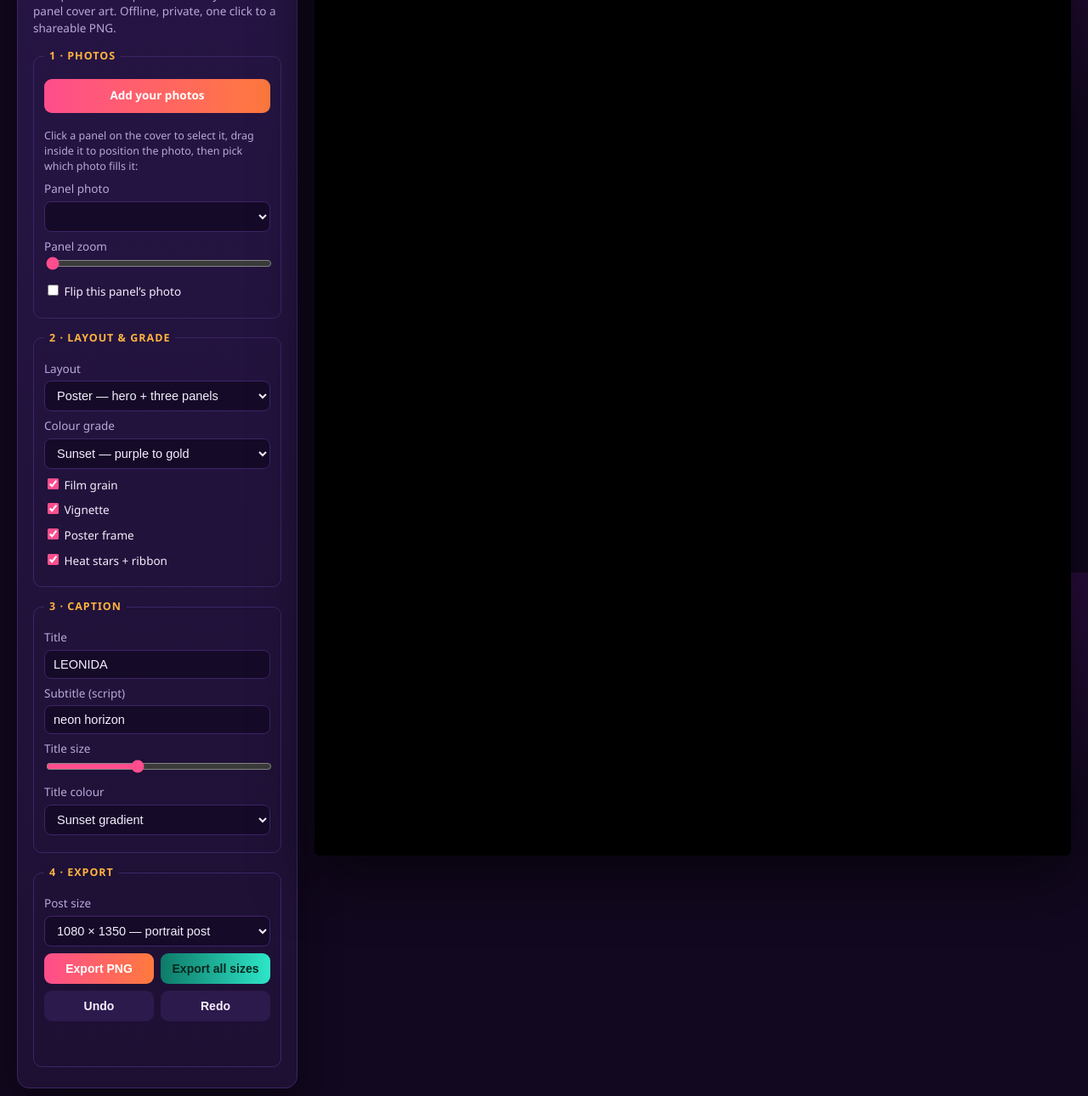
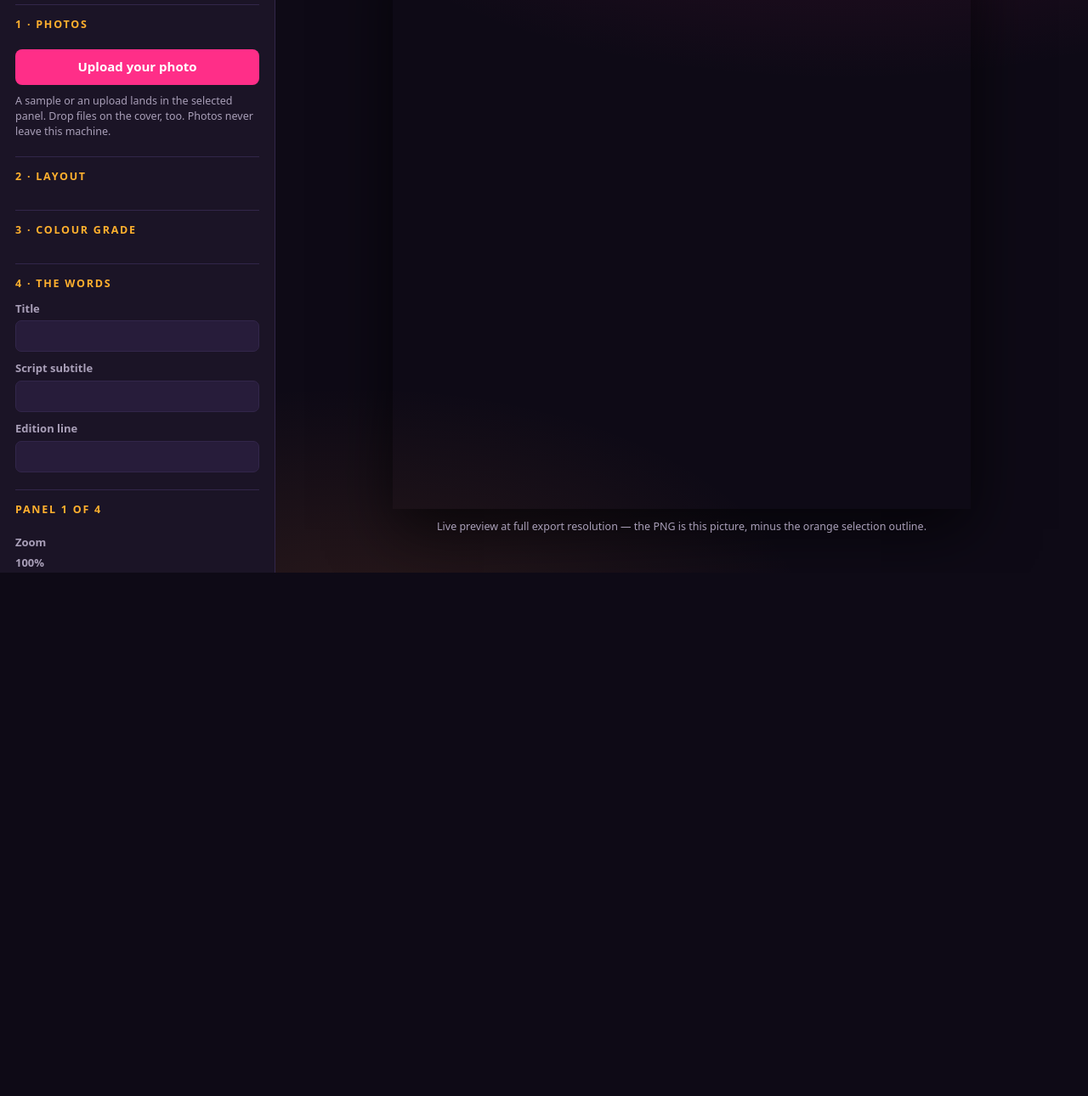
Before and after one commit to fathirdwi757-maker/gta6-cover-art, a plain HTML site: page app/index.html in a window 1280 px wide. Shown: the part 126-1416 px from the top of the page at 85% size. After the commit the page ends 800 px from the top, so only its background shows below. Drawn offline with Linux system fonts and the light colour scheme.

Commit message:
Neon Horizon Cover Studio rebuilt: full cover-art web app

```diff
--- a/app/index.html
+++ b/app/index.html
@@ -3,93 +3,79 @@
 <head>
 <meta charset="utf-8">
 <meta name="viewport" content="width=device-width, initial-scale=1">
-<title>Neon Horizon Cover Studio</title>
+<title>Neon Horizon Cover Studio — GTA-style cover art from your photos</title>
 <link rel="stylesheet" href="./style.css">
 </head>
 <body>
-<main class="app">
-  <section class="controls" aria-label="Cover controls">
-    <h1>Neon Horizon <span>Cover Studio</span></h1>
-    <p class="tagline">Your photos + a caption &rarr; GTA-style multi-panel cover art. Offline, private, one click to a shareable PNG.</p>
+<div class="app">
+  <aside class="rail">
+    <header class="brand">
+      <h1>Neon Horizon</h1>
+      <p class="tagline">Cover Studio — your photos, poster-cover art, one PNG.</p>
+    </header>
 
-    <fieldset>
-      <legend>1 &middot; Photos</legend>
-      <label class="file">Add your photos <input id="photos" type="file" accept="image/*" multiple></label>
-      <div id="thumbs" class="thumbs" aria-label="Loaded photos"></div>
-      <p class="hint">Click a panel on the cover to select it, drag inside it to position the photo, then pick which photo fills it:</p>
-      <label>Panel photo
-        <select id="panelPhoto"></select>
+    <section class="group">
+      <h2>1 · Photos</h2>
+      <div id="sample-row" class="sample-row"></div>
+      <label class="upload-button">
+        Upload your photo
+        <input id="photo-file" type="file" accept="image/*" multiple hidden>
       </label>
-      <label>Panel zoom <input id="panelZoom" type="range" min="1" max="3" step="0.01" value="1"></label>
-      <label class="check"><input id="panelFlip" type="checkbox"> Flip this panel&rsquo;s photo</label>
-    </fieldset>
+      <p class="hint">A sample or an upload lands in the selected panel. Drop files on the cover, too. Photos never leave this machine.</p>
+    </section>
 
-    <fieldset>
-      <legend>2 &middot; Layout &amp; grade</legend>
-      <label>Layout
-        <select id="layout">
-          <option value="poster" selected>Poster &mdash; hero + three panels</option>
-          <option value="quad">Quad &mdash; four-panel grid</option>
-          <option value="nine">Nine &mdash; cover grid + title block</option>
-          <option value="solo">Solo &mdash; full-bleed hero</option>
-        </select>
+    <section class="group">
+      <h2>2 · Layout</h2>
+      <div id="layout-row" class="button-row"></div>
+    </section>
+
+    <section class="group">
+      <h2>3 · Colour grade</h2>
+      <div id="grade-row" class="button-row"></div>
+    </section>
+
+    <section class="group">
+      <h2>4 · The words</h2>
+      <label class="field">Title
+        <input id="title" type="text" maxlength="26" autocomplete="off">
       </label>
-      <label>Colour grade
-        <select id="grade">
-          <option value="sunset" selected>Sunset &mdash; purple to gold</option>
-          <option value="neon">Neon night &mdash; teal &amp; pink</option>
-          <option value="vice">Vice pastel &mdash; pink &amp; cyan</option>
-          <option value="golden">Golden hour &mdash; warm film</option>
-          <option value="ink">Ink &mdash; high-contrast mono</option>
-          <option value="chrome">Chrome noir &mdash; crushed black &amp; steel</option>
-        </select>
+      <label class="field">Script subtitle
+        <input id="subtitle" type="text" maxlength="30" autocomplete="off">
       </label>
-      <label class="check"><input id="grain" type="checkbox" checked> Film grain</label>
-      <label class="check"><input id="vignette" type="checkbox" checked> Vignette</label>
-      <label class="check"><input id="frame" type="checkbox" checked> Poster frame</label>
-      <label class="check"><input id="badge" type="checkbox" checked> Heat stars + ribbon</label>
-    </fieldset>
+      <label class="field">Edition line
+        <input id="author" type="text" maxlength="48" autocomplete="off">
+      </label>
+    </section>
 
-    <fieldset>
-      <legend>3 &middot; Caption</legend>
-      <label>Title <input id="title" type="text" maxlength="24" value="LEONIDA"></label>
-      <label>Subtitle (script) <input id="subtitle" type="text" maxlength="40" value="neon horizon"></label>
-      <label>Title size <input id="titleSize" type="range" min="0.6" max="1.6" step="0.02" value="1"></label>
-      <label>Title colour
-        <select id="titleFill">
-          <option value="sunsetfill" selected>Sunset gradient</option>
-          <option value="white">White</option>
-          <option value="neonfill">Neon gradient</option>
-          <option value="goldfill">Gold gradient</option>
-        </select>
+    <section class="group">
+      <h2 id="panel-heading">Panel 1 of 4</h2>
+      <div id="panel-tabs" class="panel-tabs"></div>
+      <label class="field zoom-field">Zoom <span id="zoom-value">100%</span>
+        <input id="zoom" type="range" min="1" max="3" step="0.01" value="1">
       </label>
-    </fieldset>
+      <div class="button-row">
+        <button id="flip" type="button">Flip photo</button>
+        <button id="spread" type="button">Fill all panels</button>
+        <button id="clear-photo" type="button">Clear photo</button>
+      </div>
+      <p class="hint">Drag the photo on the cover to reframe it; scroll to zoom; arrow keys switch panels.</p>
+    </section>
 
-    <fieldset>
-      <legend>4 &middot; Export</legend>
-      <label>Post size
-        <select id="size">
-          <option value="1080x1350" selected>1080 &times; 1350 &mdash; portrait post</option>
-          <option value="1080x1080">1080 &times; 1080 &mdash; square post</option>
-          <option value="1920x1080">1920 &times; 1080 &mdash; landscape</option>
-          <option value="1080x1920">1080 &times; 1920 &mdash; story</option>
-        </select>
+    <section class="group">
+      <h2>5 · Export</h2>
+      <label class="field">Post size
+        <select id="size"></select>
       </label>
-      <div class="row">
-        <button id="export" type="button">Export PNG</button>
-        <button id="exportAll" type="button">Export all sizes</button>
-      </div>
-      <div class="row">
-        <button id="undo" type="button">Undo</button>
-        <button id="redo" type="button">Redo</button>
-      </div>
-      <p id="status" role="status"></p>
-    </fieldset>
-  </section>
-  <section class="stage">
-    <canvas id="cover" width="1080" height="1350" aria-label="Cover preview"></canvas>
-  </section>
-</main>
+      <button id="export" type="button" class="export-button">Export PNG</button>
+      <p id="status" class="status" role="status"></p>
+    </section>
+  </aside>
+
+  <main id="stage" class="stage">
+    <canvas id="cover" width="1080" height="1080" aria-label="Your cover, live preview"></canvas>
+    <p class="stage-hint">Live preview at full export resolution — the PNG is this picture, minus the orange selection outline.</p>
+  </main>
+</div>
 <script type="module" src="./src/main.js"></script>
 </body>
 </html>
--- a/app/style.css
+++ b/app/style.css
@@ -1,78 +1,312 @@
-/* Neon Horizon Cover Studio — dark neon editor theme. */
+/* Neon Horizon Cover Studio: a dark editing rail beside a bright stage.
+   The two display faces are bundled under app/fonts/ (SIL Open Font
+   License), so the page and the canvas lettering work with no network. */
+
+@font-face {
+  font-family: 'Anton';
+  src: url('./fonts/Anton-Regular.ttf') format('truetype');
+  font-display: swap;
+}
+
+@font-face {
+  font-family: 'Pacifico';
+  src: url('./fonts/Pacifico-Regular.ttf') format('truetype');
+  font-display: swap;
+}
+
 :root {
-  --bg: #12081f;
-  --panel: #1d1033;
-  --panel-2: #261545;
-  --line: #3d2566;
-  --text: #f5eefc;
-  --muted: #b9a8d9;
-  --pink: #ff4d8d;
-  --teal: #2ee6c8;
-  --gold: #ffb340;
+  --ink: #f3ecdf;
+  --ink-dim: #a99fb8;
+  --rail: #1b1426;
+  --rail-edge: #32264a;
+  --stage: #0e0a16;
+  --accent: #ff2e88;
+  --amber: #ffb02e;
+  --field: #271c3a;
 }
+
 * { box-sizing: border-box; }
-html, body { margin: 0; padding: 0; }
-body {
-  background: radial-gradient(1200px 700px at 80% -10%, #3b1154 0%, var(--bg) 55%) fixed, var(--bg);
-  color: var(--text);
-  font: 15px/1.45 "Segoe UI", system-ui, sans-serif;
+
+html, body {
+  margin: 0;
+  height: 100%;
+  background: var(--stage);
+  color: var(--ink);
+  font: 15px/1.45 system-ui, -apple-system, 'Segoe UI', sans-serif;
 }
-.app { display: flex; gap: 20px; align-items: flex-start; padding: 20px; max-width: 1560px; margin: 0 auto; }
-.controls {
-  flex: 0 0 330px; background: linear-gradient(180deg, var(--panel-2), var(--panel));
-  border: 1px solid var(--line); border-radius: 14px; padding: 18px 18px 10px;
-  box-shadow: 0 18px 50px rgba(0, 0, 0, 0.45);
+
+.app {
+  display: flex;
+  height: 100%;
+  min-height: 100vh;
 }
-.controls h1 { font-size: 24px; margin: 0 0 2px; letter-spacing: 0.04em; text-transform: uppercase; }
-.controls h1 span { color: var(--pink); }
-.tagline { color: var(--muted); margin: 0 0 14px; font-size: 13.5px; }
-fieldset { border: 1px solid var(--line); border-radius: 10px; margin: 0 0 14px; padding: 10px 12px 12px; }
-legend { color: var(--gold); font-weight: 700; font-size: 12.5px; letter-spacing: 0.08em; text-transform: uppercase; padding: 0 6px; }
-label { display: block; margin: 8px 0; color: var(--muted); font-size: 13.5px; }
-label.check { color: var(--text); }
-input[type="text"], select {
-  width: 100%; margin-top: 4px; padding: 8px 10px; border-radius: 8px;
-  border: 1px solid var(--line); background: #150a28; color: var(--text); font-size: 14.5px;
+
+/* The rail: every control, grouped in the order a cover is made. */
+.rail {
+  width: 324px;
+  flex: 0 0 324px;
+  overflow-y: auto;
+  background: var(--rail);
+  border-right: 1px solid var(--rail-edge);
+  padding: 20px 18px 28px;
+  display: flex;
+  flex-direction: column;
+  gap: 20px;
 }
-input[type="range"] { width: 100%; accent-color: var(--pink); }
-input[type="checkbox"] { accent-color: var(--pink); }
-label.file {
-  display: block; text-align: center; cursor: pointer; padding: 10px; border-radius: 9px;
-  background: linear-gradient(90deg, var(--pink), #ff7a3d); color: #fff; font-weight: 700;
+
+.brand h1 {
+  margin: 0;
+  font-family: 'Anton', sans-serif;
+  font-size: 34px;
+  letter-spacing: 0.04em;
+  text-transform: uppercase;
+  background: linear-gradient(92deg, #ffd9a3 10%, #ff77b3 55%, #7be0ff 95%);
+  -webkit-background-clip: text;
+  background-clip: text;
+  color: transparent;
 }
-label.file input { display: none; }
-.thumbs { display: flex; gap: 8px; flex-wrap: wrap; margin: 10px 0 2px; }
-.thumbs img {
-  width: 58px; height: 58px; object-fit: cover; border-radius: 8px; cursor: pointer;
-  border: 2px solid transparent; opacity: 0.85;
+
+.brand .tagline {
+  margin: 4px 0 0;
+  color: var(--ink-dim);
+  font-size: 13px;
 }
-.thumbs img.active { border-color: var(--teal); opacity: 1; }
-.hint { color: var(--muted); font-size: 12.5px; margin: 8px 0 0; }
-/* The per-panel flip toggle belongs to the selected panel, like the photo picker and zoom
-   slider above it, so it takes the teal accent those panel controls highlight with. */
-#panelFlip { accent-color: var(--teal); }
-label.check:has(#panelFlip) { margin-top: 2px; }
-.row { display: flex; gap: 8px; margin-top: 8px; }
-button {
-  flex: 1; padding: 10px 8px; border: 0; border-radius: 9px; cursor: pointer;
-  background: #2c1a4d; color: var(--text); font-weight: 700; font-size: 14px;
+
+.group {
+  border-top: 1px solid var(--rail-edge);
+  padding-top: 14px;
+  display: flex;
+  flex-direction: column;
+  gap: 10px;
 }
-button:hover { background: #3a2270; }
-#export { background: linear-gradient(90deg, var(--pink), #ff7a3d); color: #fff; }
-#exportAll { background: linear-gradient(90deg, #0e7a68, var(--teal)); color: #06281f; }
-#status { color: var(--teal); min-height: 1.2em; font-size: 13px; }
-.stage { flex: 1 1 auto; display: flex; justify-content: center; }
+
+.group h2 {
+  margin: 0;
+  font-size: 12.5px;
+  font-weight: 700;
+  letter-spacing: 0.14em;
+  text-transform: uppercase;
+  color: var(--amber);
+}
+
+.hint {
+  margin: 0;
+  font-size: 12.5px;
+  color: var(--ink-dim);
+}
+
+.sample-row {
+  display: grid;
+  grid-template-columns: 1fr 1fr;
+  gap: 8px;
+}
+
+.sample {
+  padding: 0;
+  border: 2px solid var(--rail-edge);
+  border-radius: 8px;
+  background: var(--field);
+  cursor: pointer;
+  overflow: hidden;
+  color: var(--ink);
+  font: inherit;
+}
+
+.sample:hover { border-color: var(--accent); }
+
+.sample img {
+  display: block;
+  width: 100%;
+  aspect-ratio: 4 / 3;
+  object-fit: cover;
+}
+
+.sample span {
+  display: block;
+  padding: 4px 6px;
+  font-size: 12px;
+  font-weight: 600;
+  text-align: left;
+}
+
+.upload-button {
+  display: block;
+  text-align: center;
+  padding: 10px;
+  border-radius: 8px;
+  background: var(--accent);
+  color: #fff;
+  font-weight: 700;
+  cursor: pointer;
+}
+
+.upload-button:hover { background: #ff4d9a; }
+
+.button-row {
+  display: flex;
+  flex-wrap: wrap;
+  gap: 6px;
+}
+
+.button-row button {
+  flex: 1 1 auto;
+  padding: 7px 9px;
+  border: 1px solid var(--rail-edge);
+  border-radius: 999px;
+  background: var(--field);
+  color: var(--ink);
+  font: inherit;
+  font-size: 13px;
+  font-weight: 600;
+  cursor: pointer;
+  white-space: nowrap;
+}
+
+.button-row button:hover { border-color: var(--ink-dim); }
+
+.button-row button.active {
+  background: var(--amber);
+  border-color: var(--amber);
+  color: #22130a;
+}
+
+.field {
+  display: flex;
+  flex-direction: column;
+  gap: 5px;
+  font-size: 13px;
+  font-weight: 600;
+  color: var(--ink-dim);
+}
+
+.field input[type='text'],
+.field select {
+  font: inherit;
+  font-weight: 500;
+  color: var(--ink);
+  background: var(--field);
+  border: 1px solid var(--rail-edge);
+  border-radius: 7px;
+  padding: 8px 9px;
+}
+
+.field input[type='text']:focus,
+.field select:focus {
+  outline: 2px solid var(--accent);
+  outline-offset: 0;
+  border-color: transparent;
+}
+
+#title { font-family: 'Anton', sans-serif; letter-spacing: 0.05em; text-transform: uppercase; }
+#subtitle { font-family: 'Pacifico', cursive; color: #ff9ec4; }
+
+.zoom-field input[type='range'] {
+  width: 100%;
+  accent-color: var(--accent);
+}
+
+.panel-tabs {
+  display: flex;
+  flex-direction: column;
+  gap: 6px;
+}
+
+.panel-tab {
+  text-align: left;
+  padding: 8px 10px;
+  border: 1px solid var(--rail-edge);
+  border-radius: 7px;
+  background: var(--field);
+  color: var(--ink);
+  font: inherit;
+  font-size: 13px;
+  font-weight: 600;
+  cursor: pointer;
+}
+
+.panel-tab.active {
+  border-color: var(--amber);
+  background: #3a2a16;
+}
+
+.export-button {
+  padding: 12px;
+  border: 0;
+  border-radius: 8px;
+  background: linear-gradient(92deg, #ff8a3c, var(--accent));
+  color: #fff;
+  font: inherit;
+  font-size: 16px;
+  font-weight: 800;
+  cursor: pointer;
+}
+
+.export-button:hover { filter: brightness(1.1); }
+
+.status {
+  margin: 0;
+  min-height: 1.2em;
+  font-size: 13px;
+  color: #8be0b0;
+}
+
+/* The stage: the cover, centred, as large as the window allows. */
+.stage {
+  flex: 1;
+  display: flex;
+  flex-direction: column;
+  align-items: center;
+  justify-content: center;
+  gap: 12px;
+  padding: 24px;
+  background:
+    radial-gradient(1100px 500px at 70% -10%, rgba(255, 46, 136, 0.14), transparent 60%),
+    radial-gradient(900px 500px at 10% 110%, rgba(255, 138, 60, 0.12), transparent 60%),
+    var(--stage);
+}
+
+.stage.drag-over { outline: 3px dashed var(--amber); outline-offset: -12px; }
+
 #cover {
-  max-width: 100%; height: auto; border-radius: 6px; background: #000;
-  box-shadow: 0 24px 70px rgba(0, 0, 0, 0.6); cursor: grab; touch-action: none;
+  max-width: 100%;
+  max-height: calc(100vh - 120px);
+  width: auto;
+  height: auto;
+  box-shadow: 0 24px 70px rgba(0, 0, 0, 0.65);
+  touch-action: none;
+  cursor: grab;
 }
+
 #cover:active { cursor: grabbing; }
 
-/* Screenshot mode: the cover alone fills the viewport, pixel for pixel. */
-body.shot-cover { background: #000; }
-body.shot-cover .app { padding: 0; max-width: none; }
-body.shot-cover .controls { display: none; }
-body.shot-cover .stage { display: block; }
-body.shot-cover #cover { border-radius: 0; box-shadow: none; width: 100vw; height: 100vh; }
-body.shot-editor .app { padding: 14px; }
-body.shot-editor #cover { height: calc(100vh - 28px); width: auto; }
+.stage-hint {
+  margin: 0;
+  font-size: 12.5px;
+  color: var(--ink-dim);
+}
+
+/* A cover scene for screenshots: nothing but the cover, edge to edge. */
+body.shot-cover .rail,
+body.shot-cover .stage-hint { display: none; }
+
+body.shot-cover .stage {
+  padding: 0;
+  background: #000;
+}
+
+body.shot-cover #cover {
+  width: 100vw;
+  height: 100vh;
+  max-width: none;
+  max-height: none;
+  object-fit: contain;
+  box-shadow: none;
+  cursor: default;
+}
+
+@media (max-width: 860px) {
+  .app { flex-direction: column; height: auto; }
+  .rail { width: 100%; flex: none; order: 2; }
+  .stage { order: 1; min-height: 70vh; }
+  #cover { max-height: 68vh; }
+}
```
